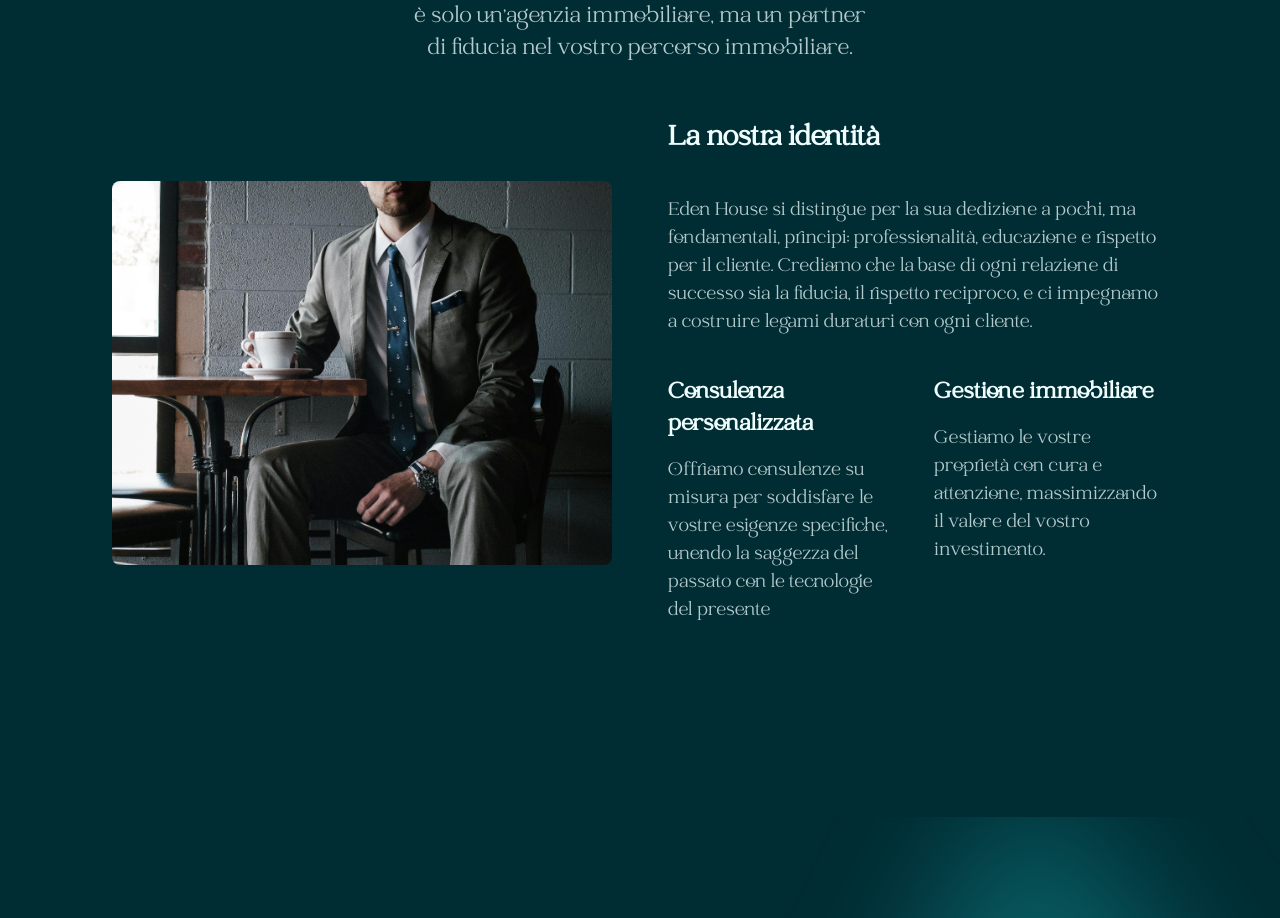
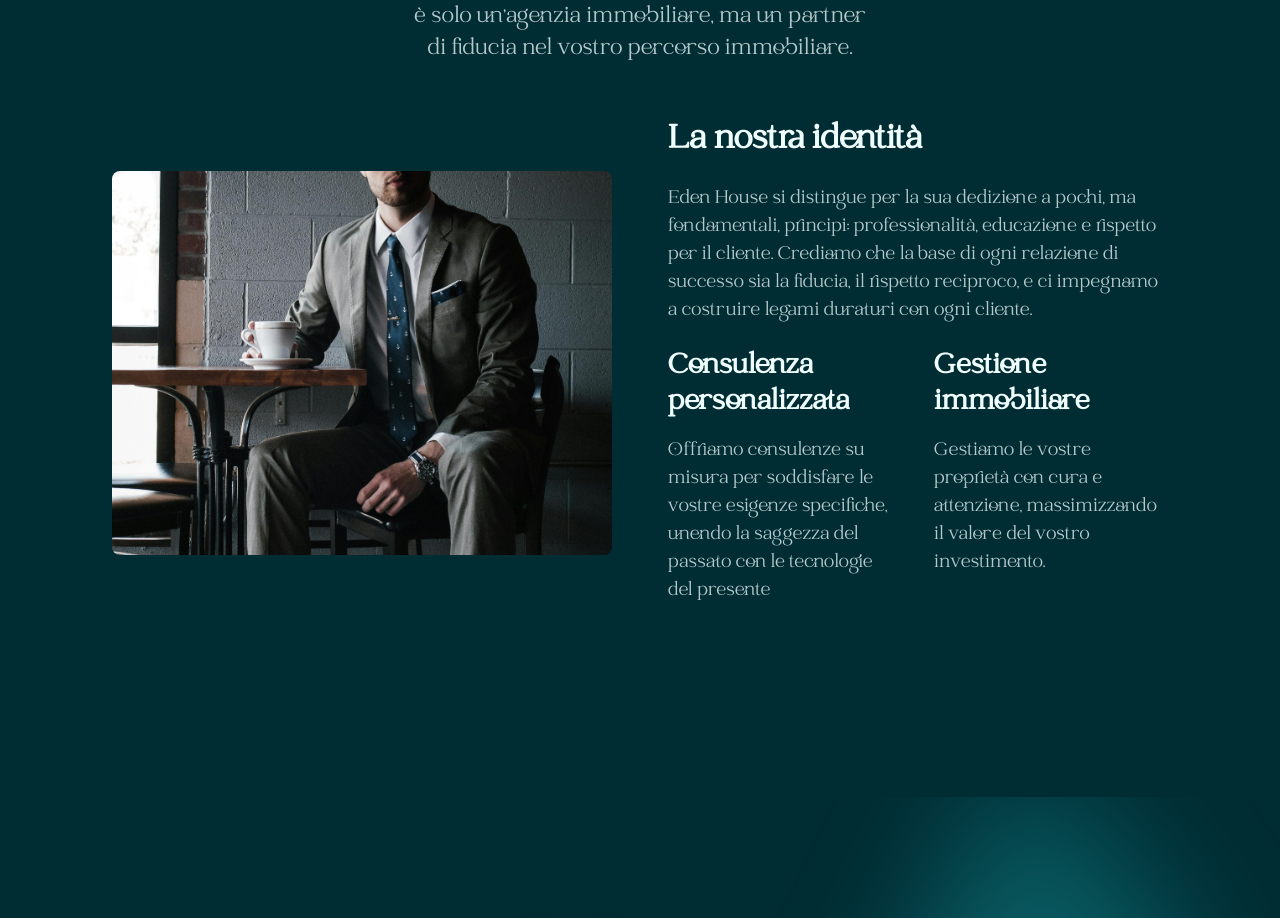
Before and after one commit to ManuelBellucci/eden, a React (Vite) app: page / in a window 1280 px wide. Shown: the part 4880-5798 px from the top of the page. Built offline with nearby package versions, Linux system fonts and the light colour scheme; no server answers.

Commit message:
refactor: Update InfoBlock and WhyWorkWithUs components to use larger font sizes and adjust text alignment

```diff
--- a/src/components/home/whyworkwithus/InfoBlock.jsx
+++ b/src/components/home/whyworkwithus/InfoBlock.jsx
@@ -1,6 +1,6 @@
 const InfoBlock = ({ title, content }) => (
   <div className='flex flex-col gap-4'>
-    <h3 className='text-xl md:text-2xl font-bold text-primary-50'>{title}</h3>
+    <h3 className='text-2xl lg:text-3xl font-bold text-primary-50'>{title}</h3>
     <p className='text-primary-50/75 text-xl'>{content}</p>
   </div>
 )
--- a/src/components/home/whyworkwithus/WhyWorkWithUs.jsx
+++ b/src/components/home/whyworkwithus/WhyWorkWithUs.jsx
@@ -16,8 +16,9 @@ const WhyWorkWithUs = ({ benefits }) => {
         <div className='md:flex md:items-center'>
           <img loading='lazy' src='/whyworkwithus.jpg' alt='Professional gentleman' className='w-full rounded-lg object-cover h-96 object-top' />
         </div>
-        <div className='flex flex-col gap-10 justify-center'>
-          <h3 className='text-3xl font-bold max-w-lg text-primary-50'>La nostra identità</h3>
+        <div className='flex flex-col gap-6 justify-center'>
+          <h3 className='text-3xl lg:text-4xl font-bold max-w-lg text-primary-50'>La nostra identità
+          </h3>
           <p className='text-xl max-w-2xl text-primary-50/75'>Eden House si distingue per la sua dedizione a pochi, ma fondamentali, principi: professionalità, educazione e rispetto per il cliente. Crediamo che la base di ogni relazione di successo sia la fiducia, il rispetto reciproco, e ci impegnamo a costruire legami duraturi con ogni cliente.</p>
           <div className='grid grid-cols-2 gap-8'>
             {benefits.map((benefit, index) => (
--- a/src/components/immobili/filters/Filters.jsx
+++ b/src/components/immobili/filters/Filters.jsx
@@ -115,7 +115,7 @@ const Filters = () => {
 
       {/* Mobile Filters Modal */}
       {isModalOpen && (
-        <div className='fixed inset-0 p-4 py-14 bg-gray-800 bg-opacity-90 z-[100] flex items-center justify-center'>
+        <div className='fixed inset-0 p-4 py-14 bg-primary-800 bg-opacity-90 z-[100] flex items-center justify-center'>
           <div className='bg-primary-50 h-full flex flex-col relative justify-between items-center p-6 rounded-lg shadow-lg w-full max-w-lg'>
             <div className='flex justify-between items-center mb-4'>
               <button
```
